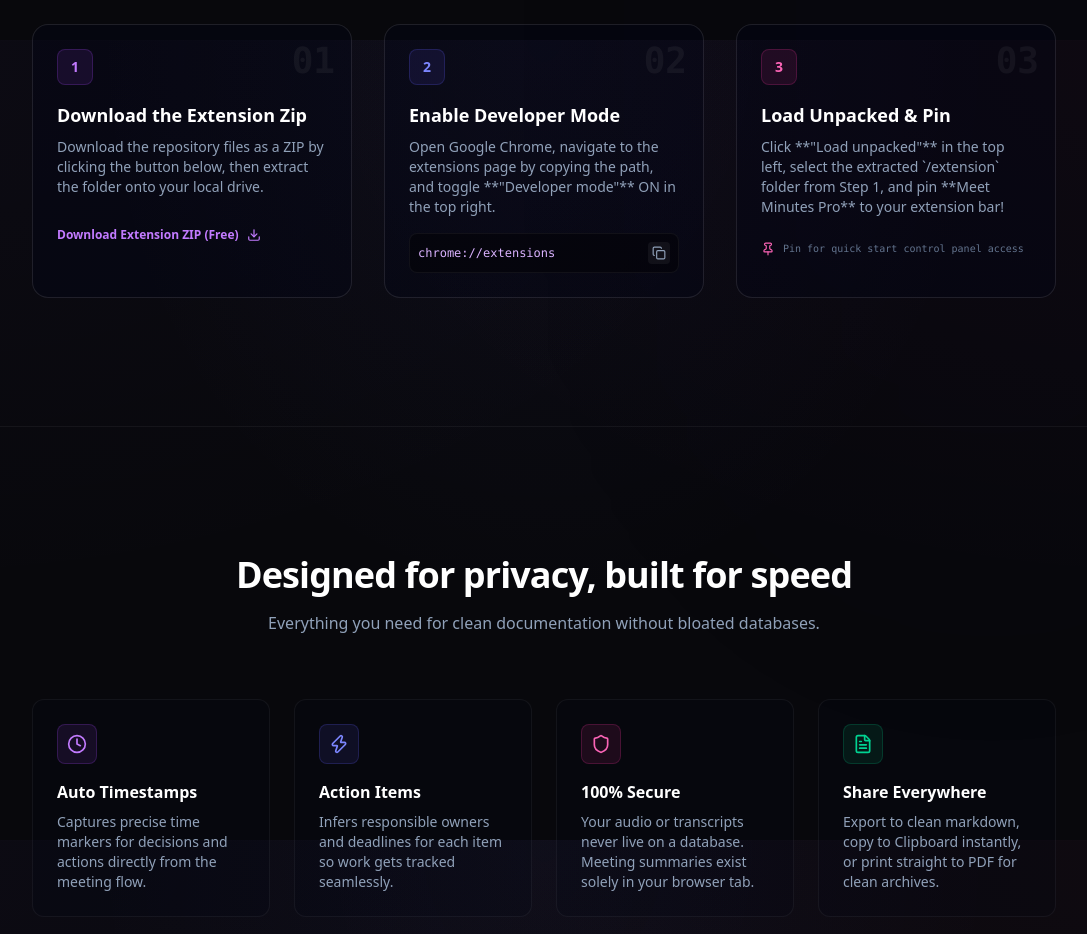
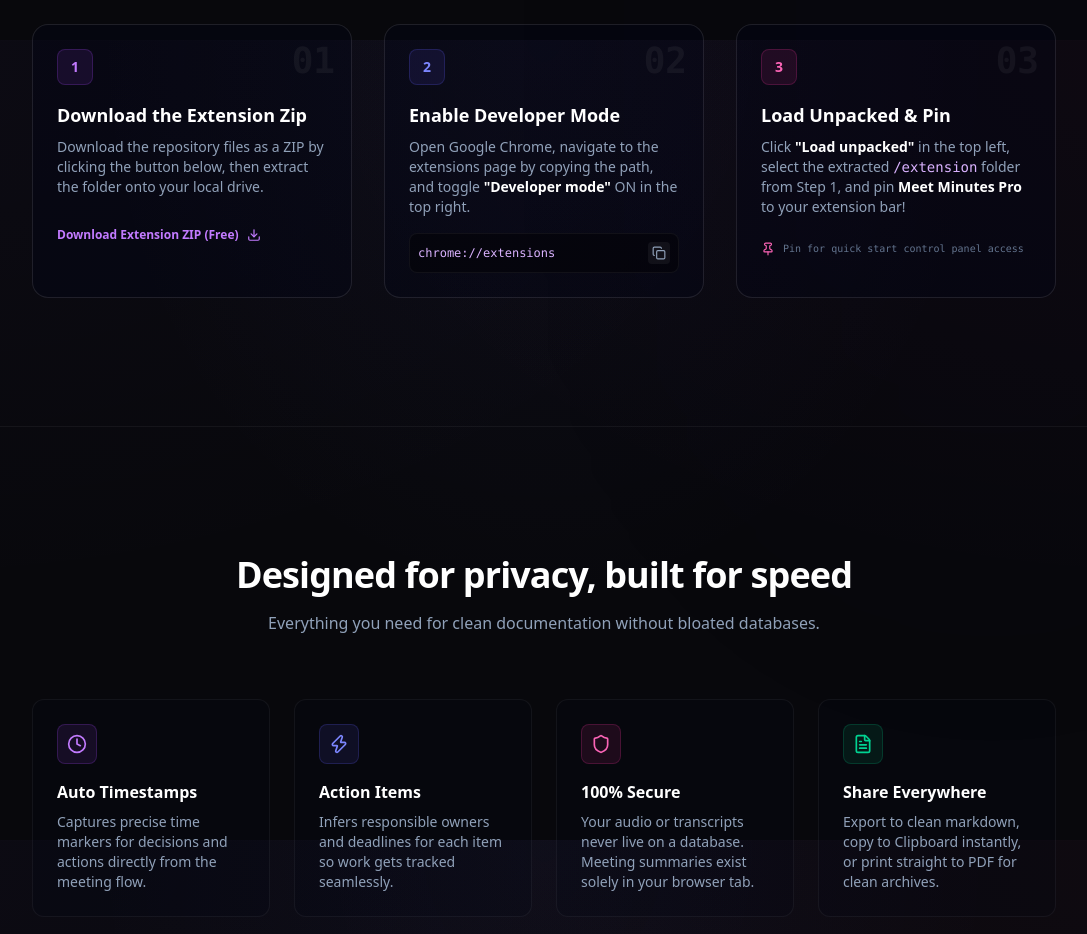
Before and after one commit to tanmoy7272/minutes_maker, a Next.js app in the folder web/: page / in a window 1280 px wide. Shown: the part 2360-3294 px from the top of the page, without its empty margins (96-1183 px from the left). Built offline with nearby package versions, Linux system fonts and the light colour scheme.

Commit message:
fix: fix typography rendering bugs (asterisks and backticks) in landing page manual steps

```diff
--- a/web/app/page.tsx
+++ b/web/app/page.tsx
@@ -308,7 +308,7 @@ export default function LandingPage() {
             <div className="h-9 w-9 rounded-lg bg-indigo-500/10 text-indigo-400 border border-indigo-500/20 flex items-center justify-center font-bold text-sm mb-4">2</div>
             <h4 className="text-lg font-bold text-white">Enable Developer Mode</h4>
             <p className="mt-2 text-sm text-slate-400">
-              Open Google Chrome, navigate to the extensions page by copying the path, and toggle **"Developer mode"** ON in the top right.
+              Open Google Chrome, navigate to the extensions page by copying the path, and toggle <strong className="text-white">"Developer mode"</strong> ON in the top right.
             </p>
 
             {/* Copy Command */}
@@ -330,7 +330,7 @@ export default function LandingPage() {
             <div className="h-9 w-9 rounded-lg bg-pink-500/10 text-pink-400 border border-pink-500/20 flex items-center justify-center font-bold text-sm mb-4">3</div>
             <h4 className="text-lg font-bold text-white">Load Unpacked & Pin</h4>
             <p className="mt-2 text-sm text-slate-400">
-              Click **"Load unpacked"** in the top left, select the extracted `/extension` folder from Step 1, and pin **Meet Minutes Pro** to your extension bar!
+              Click <strong className="text-white">"Load unpacked"</strong> in the top left, select the extracted <code className="text-purple-300">/extension</code> folder from Step 1, and pin <strong className="text-white">Meet Minutes Pro</strong> to your extension bar!
             </p>
             <div className="mt-6 flex items-center gap-2 font-mono text-[10px] text-slate-500">
               <Pin className="h-3.5 w-3.5 text-pink-400" />
```
